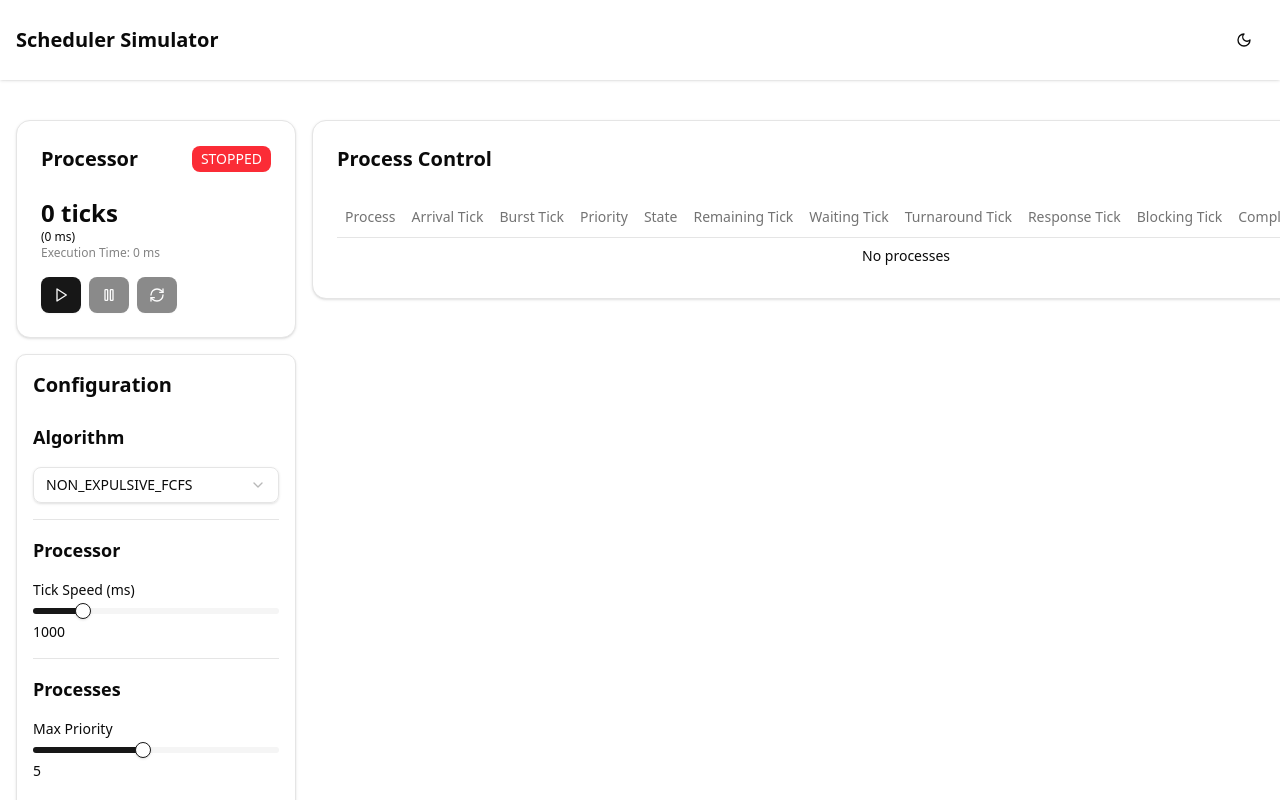
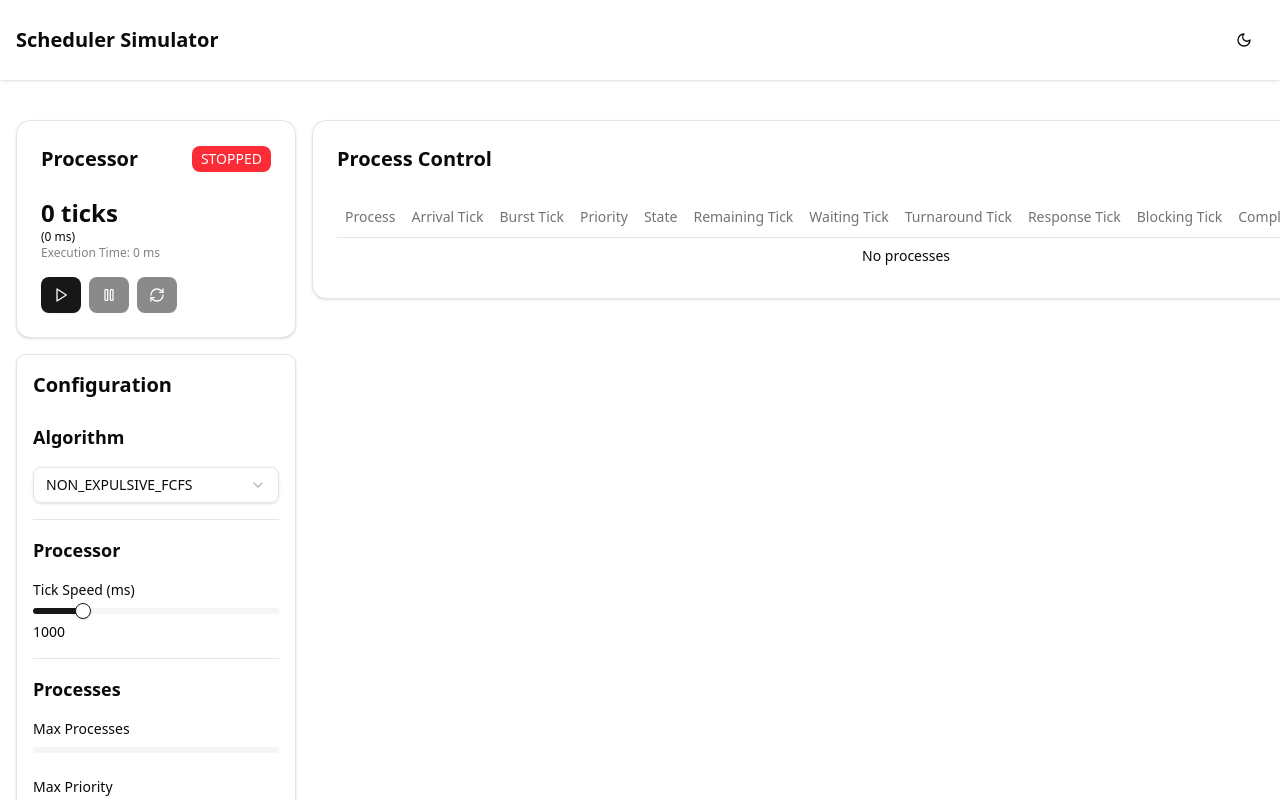
Before and after one commit to EnderPuentes/ula-os-process-scheduler, a Next.js app: page / in a window 1280 px wide. Shown: the top 800 px of the page. Built offline with nearby package versions, Linux system fonts and the light colour scheme.

Commit message:
feat(simulator): add max processes configuration slider

```diff
--- a/src/components/simulator/configuration.tsx
+++ b/src/components/simulator/configuration.tsx
@@ -62,6 +62,9 @@ export function SimulatorConfiguration({
   const [algorithm, setAlgorithm] = useState(config.algorithm);
 
   // Processes
+  const [maxProcesses, setMaxProcesses] = useState(
+    config.processes.maxProcesses
+  );
   const [maxBurstTick, setMaxBurstTick] = useState(
     config.processes.maxBurstTick
   );
@@ -144,6 +147,20 @@ export function SimulatorConfiguration({
         <div className="flex flex-col gap-4">
           <h2 className="text-lg font-semibold">Processes</h2>
           <SliderControl
+            label="Max Processes"
+            value={maxProcesses}
+            min={1}
+            max={100}
+            disabled={simulatorState !== SimulatorState.STOPPED}
+            onChange={(value) => {
+              setMaxProcesses(value);
+              updateConfig({
+                ...config,
+                processes: { ...config.processes, maxProcesses: value },
+              });
+            }}
+          />
+          <SliderControl
             label="Max Priority"
             value={maxPriority}
             min={1}
```
